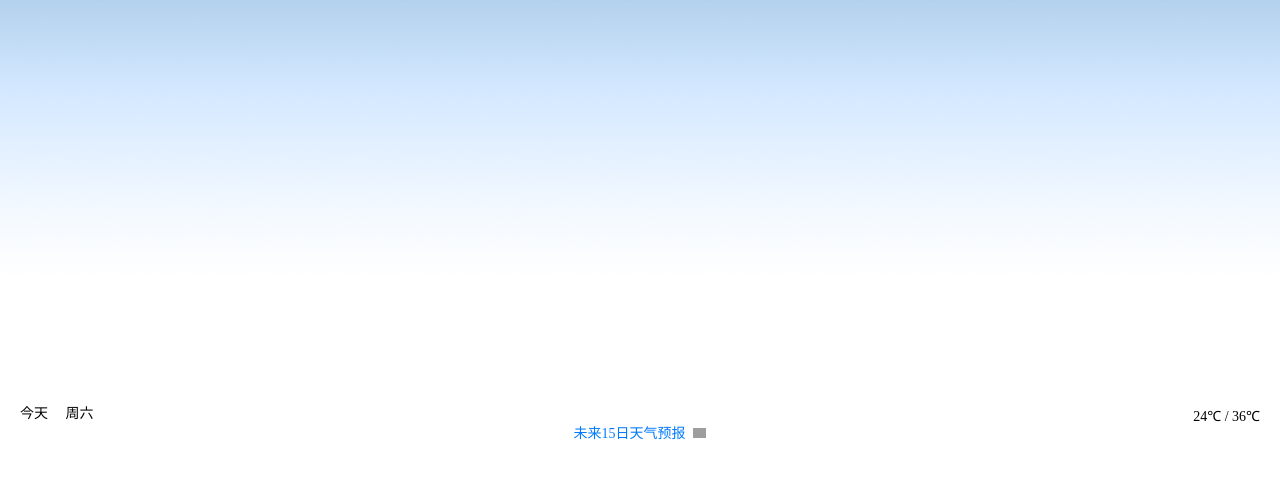
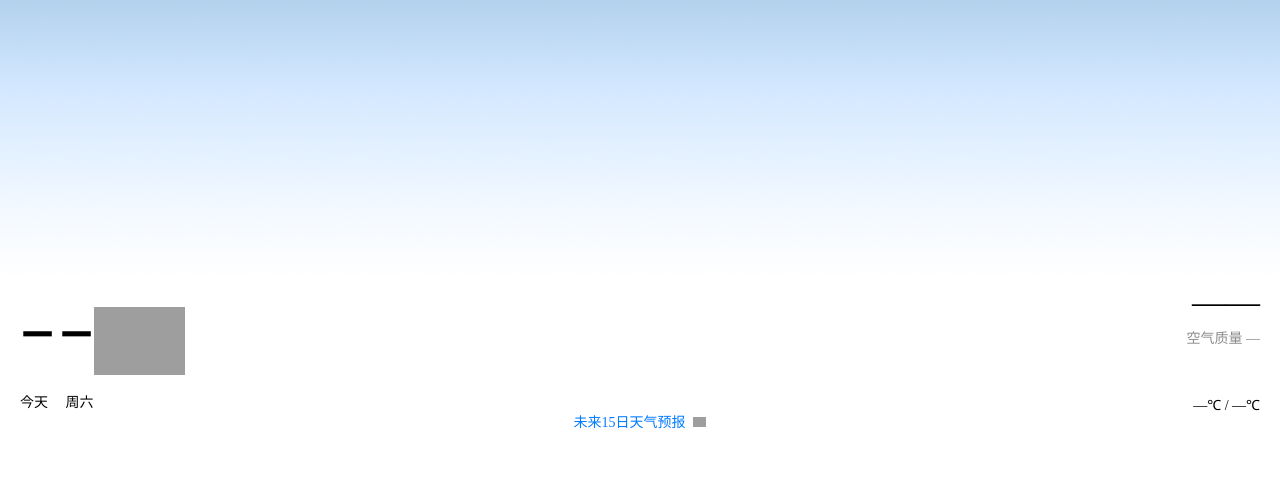
Before and after one commit to Yikang666/weather, a plain HTML site: page index.html in a window 1280 px wide. Shown: the part 159-638 px from the top of the page. Drawn offline with Linux system fonts and the light colour scheme; grey boxes are pictures that could not be loaded.

Commit message:
update: 未加载时占位符

```diff
--- a/index.css
+++ b/index.css
@@ -97,11 +97,6 @@
   background-size: 100% 100%;
 }
 
-.a0 {
-  opacity: 0;
-  transition: .5s;
-}
-
 .container .temp-now {
   margin-top: -120px;
   margin-bottom: -80px;
--- a/index.html
+++ b/index.html
@@ -29,18 +29,18 @@
     <div class="background"></div>
 
     <div class="a0">
-      <p class="temp-now">26</p>
+      <p class="temp-now">——</p>
       <img src="./assets/centigrade.png"></img>
       <div class="right">
-        <p class="weather">多云</p>
-        <p class="airq">空气质量 优</p>
+        <p class="weather">——</p>
+        <p class="airq">空气质量 —</p>
       </div>
     </div>
 
     <div class="a1">
       今天
-      <span class="day">周一</span>
-      <span class="temp">24℃ / 36℃</span>
+      <span class="day">——</span>
+      <span class="temp">—℃ / —℃</span>
     </div>
 
     <!-- 分时预报 7日预报 暂未完成 -->
@@ -57,7 +57,6 @@
     <div class="d1">
 
     </div>
-
   </div>
 
   <script src="./index.js"></script>
--- a/index.js
+++ b/index.js
@@ -63,7 +63,6 @@ function onSuccess(position) {
   //     document.querySelector(".temp-now").innerHTML = today.day.temperature;
   //     document.querySelector(".weather").innerHTML = today.day.phrase;
   //     document.querySelector(".airq").innerHTML = '空气质量 ' + today.day.aqi.AIR.index;
-  //     document.querySelector('.a0').style.opacity = '1';
   //   };
   // };
   latitude = position.coords.latitude;
```
